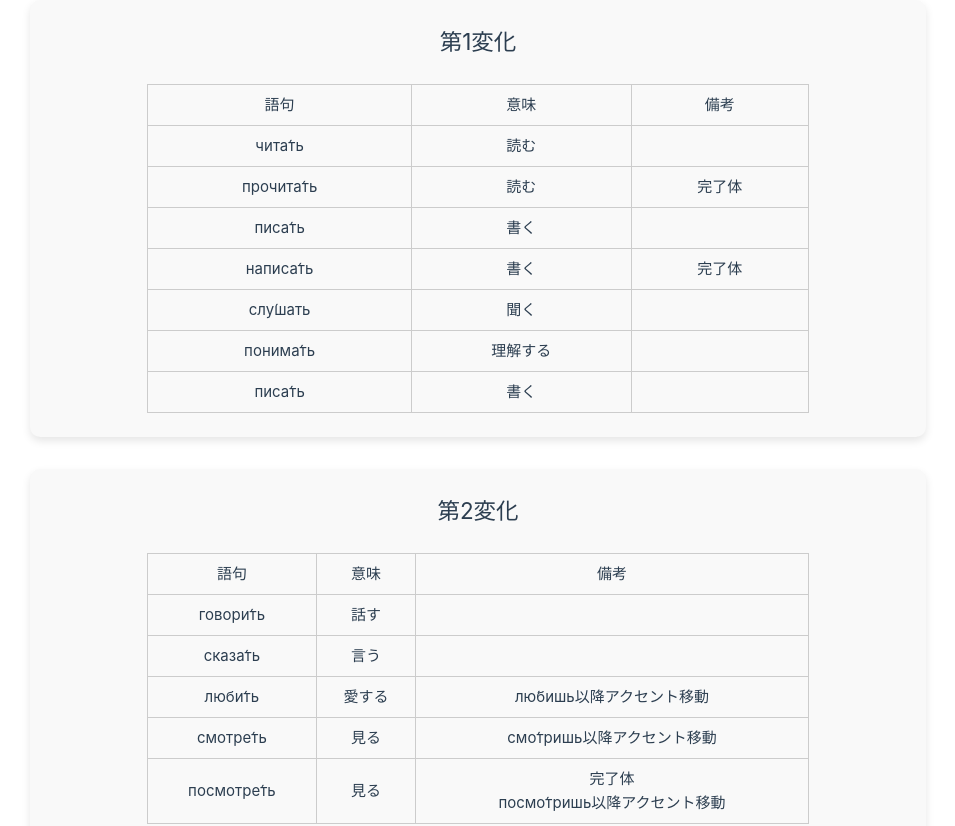
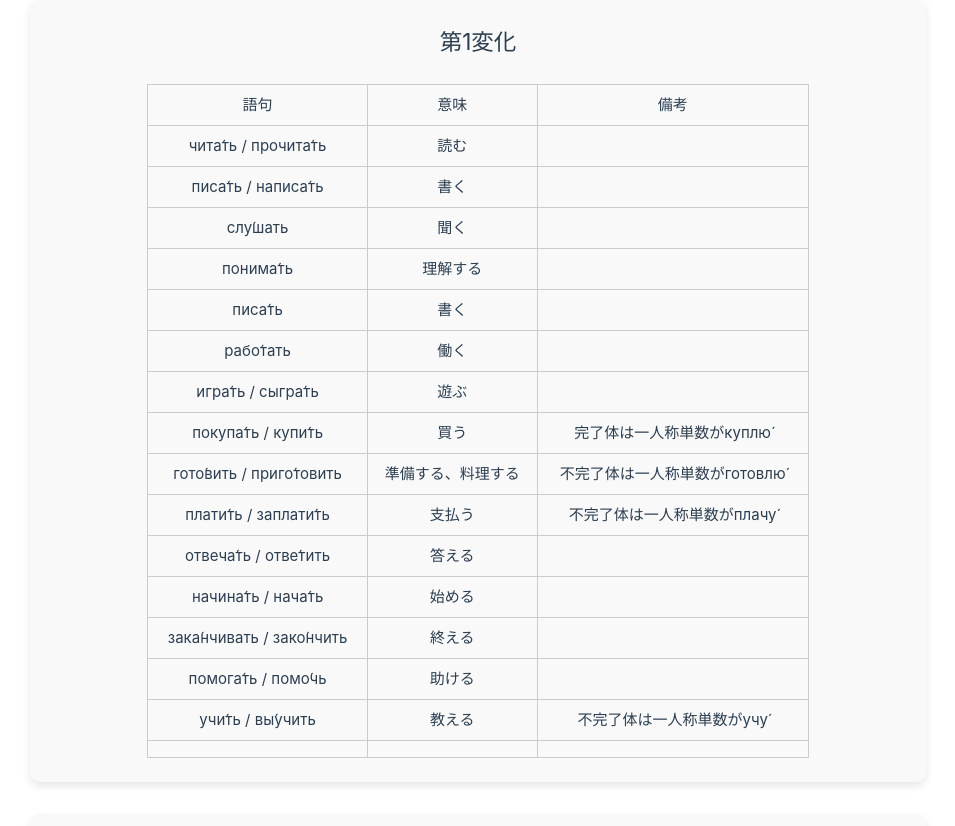
Before and after one commit to GenMira/LearnRussian, a Vue app: page /LearnRussian/vocabulary/verb in a window 1280 px wide. Shown: the part 320-1146 px from the top of the page, without its empty margins (162-1117 px from the left). Built offline with nearby package versions, Linux system fonts and the light colour scheme.

Commit message:
動詞途中まで

```diff
--- a/src/views/Vocabulary_verb.vue
+++ b/src/views/Vocabulary_verb.vue
@@ -21,24 +21,14 @@
       </thead>
       <tbody>
         <tr>
-          <td>чита&#769;ть</td>
+          <td>чита&#769;ть / прочита&#769;ть</td>
           <td>読む</td>
           <td></td>
         </tr>
         <tr>
-          <td>прочита&#769;ть</td>
-          <td>読む</td>
-          <td>完了体</td>
-        </tr>
-        <tr>
-          <td>писа&#769;ть</td>
+          <td>писа&#769;ть / написа&#769;ть</td>
           <td>書く</td>
           <td></td>
-        </tr>
-        <tr>
-          <td>написа&#769;ть</td>
-          <td>書く</td>
-          <td>完了体</td>
         </tr>
         <tr>
           <td>слу&#769;шать</td>
@@ -55,7 +45,61 @@
           <td>書く</td>
           <td></td>
         </tr>
-
+        <tr>
+          <td>рабо&#769;тать</td>
+          <td>働く</td>
+          <td></td>
+        </tr>
+        <tr>
+          <td>игра́ть / сыгра́ть</td>
+          <td>遊ぶ</td>
+          <td></td>
+        </tr>
+        <tr>
+          <td>покупа&#769;ть / купи&#769;ть</td>
+          <td>買う</td>
+          <td>完了体は一人称単数がкуплю́</td>
+        </tr>
+        <tr>
+          <td>гото&#769;вить / приго&#769;товить</td>
+          <td>準備する、料理する</td>
+          <td>不完了体は一人称単数がготовлю́</td>
+        </tr>
+        <tr>
+          <td>плати&#769;ть / заплати&#769;ть</td>
+          <td>支払う</td>
+          <td>不完了体は一人称単数がплачу́</td>
+        </tr>
+        <tr>
+          <td>отвеча&#769;ть / отве&#769;тить</td>
+          <td>答える</td>
+          <td></td>
+        </tr>
+        <tr>
+          <td>начина&#769;ть / нача&#769;ть</td>
+          <td>始める</td>
+          <td></td>
+        </tr>
+        <tr>
+          <td>зака&#769;нчивать / зако&#769;нчить</td>
+          <td>終える</td>
+          <td></td>
+        </tr>
+        <tr>
+          <td>помога&#769;ть / помо&#769;чь</td>
+          <td>助ける</td>
+          <td></td>
+        </tr>
+        <tr>
+          <td>учи&#769;ть / вы&#769;учить</td>
+          <td>教える</td>
+          <td>不完了体は一人称単数がучу́</td>
+        </tr>
+       <tr>
+          <td></td>
+          <td></td>
+          <td></td>
+        </tr>
       </tbody>
     </table>
   </div>
@@ -292,11 +336,8 @@
     <p>переехать</p><p>引っ越す（完了体）</p>
     <p>рассказывать</p><p>話す</p>
     <p>рассказать</p><p>話す（完了体）</p>
-    <p>смотреть</p><p>見る</p>
     <p>посмотреть</p><p>見る（完了体）</p>
-    <p>слушать</p><p>聞く</p>
     <p>послушать</p><p>聞く（完了体）</p>
-    <p>читать</p><p>読む</p>
-    <p>писать</p><p>書く</p>  </div>
+  </div>
 
 </template>
```
